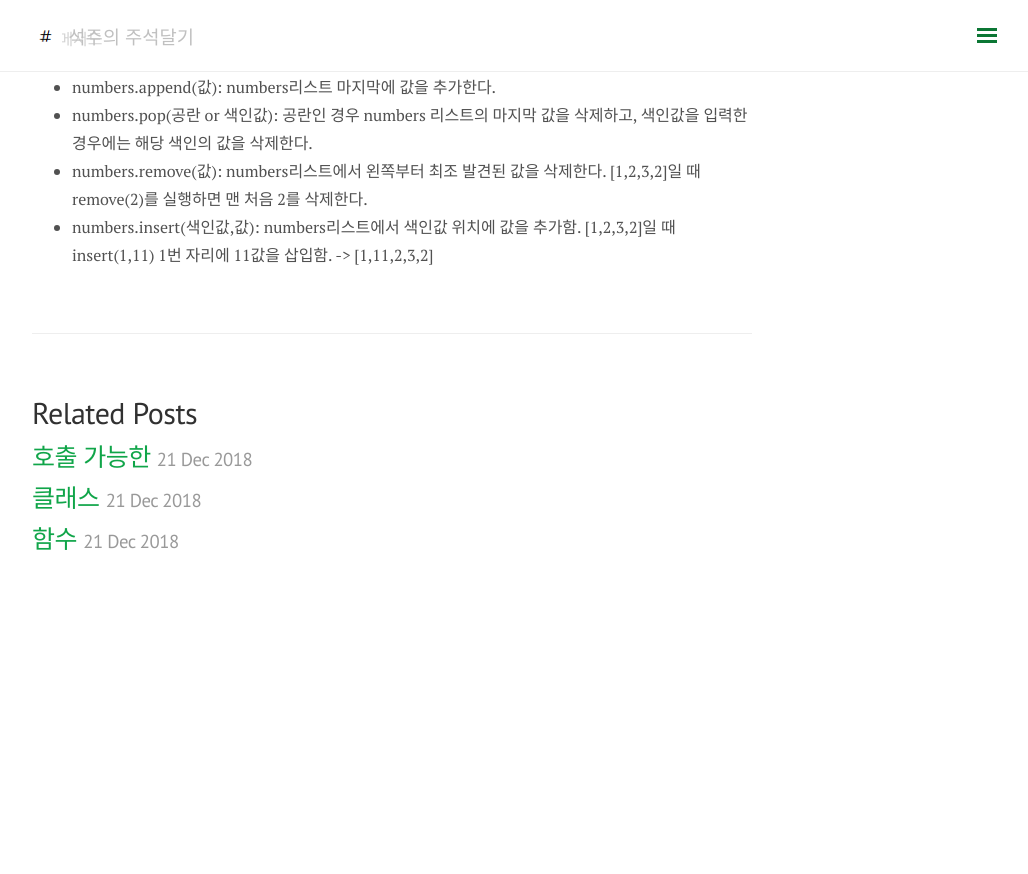
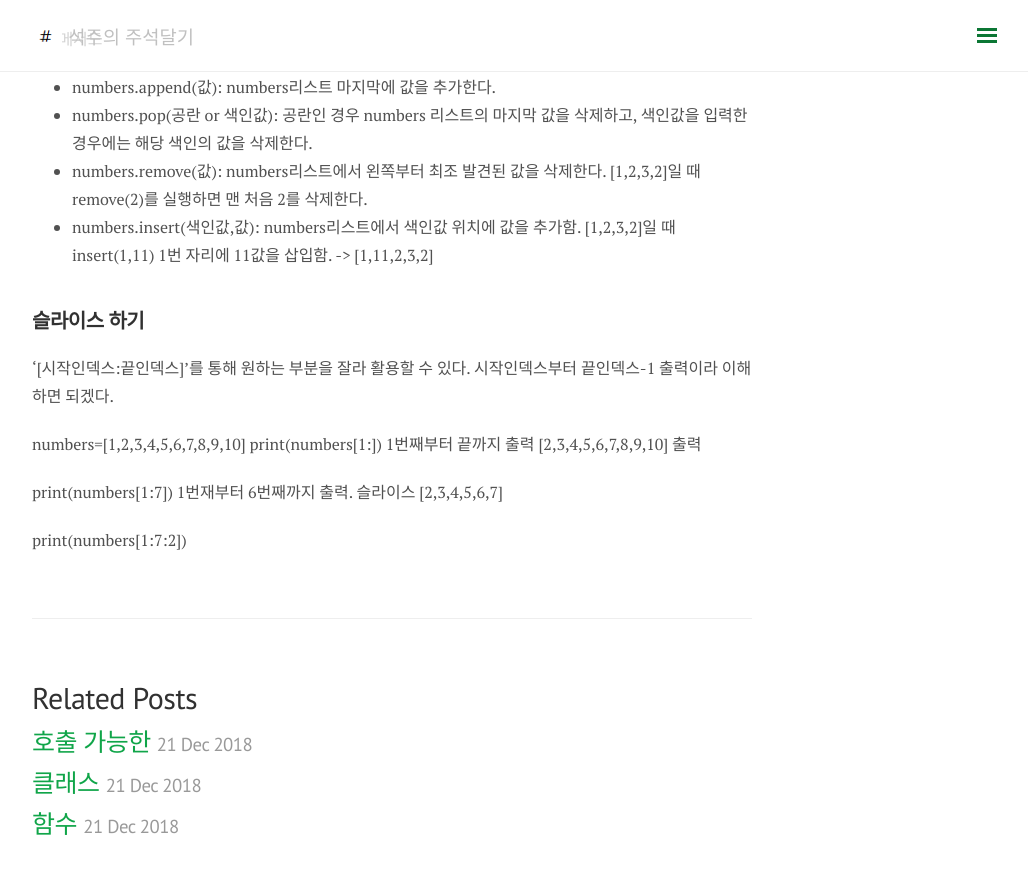
Before and after one commit to somefood/somefood.github.io, a Jekyll site: the page built from _posts/Python/2018-12-21-02structure.md, in a window 1280 px wide and 900 px high, scrolled down 1160 px. Shown: the top 874 px of the window, without its empty margins (248-1276 px from the left). Built offline with Jekyll 4.4.1, drawn with Linux system fonts in a browser that asks for light colours; nearby versions of some CDN libraries; comment, search, counter and statistics services are not loaded; before the commit the page ends 1775 px from its top, so only the background shows below that.

Commit message:
Update 2018-12-21-02structure.md

```diff
--- a/_posts/Python/2018-12-21-02structure.md
+++ b/_posts/Python/2018-12-21-02structure.md
@@ -42,3 +42,16 @@ list 메서드
 - numbers.pop(공란 or 색인값): 공란인 경우 numbers 리스트의 마지막 값을 삭제하고, 색인값을 입력한 경우에는 해당 색인의 값을 삭제한다.
 - numbers.remove(값): numbers리스트에서 왼쪽부터 최조 발견된 값을 삭제한다. [1,2,3,2]일 때 remove(2)를 실행하면 맨 처음 2를 삭제한다.
 - numbers.insert(색인값,값): numbers리스트에서 색인값 위치에 값을 추가함. [1,2,3,2]일 때 insert(1,11) 1번 자리에 11값을 삽입함. -> [1,11,2,3,2]
+
+## 슬라이스 하기
+'[시작인덱스:끝인덱스]'를 통해 원하는 부분을 잘라 활용할 수 있다.
+시작인덱스부터 끝인덱스-1 출력이라 이해하면 되겠다.
+
+numbers=[1,2,3,4,5,6,7,8,9,10]
+print(numbers[1:]) 1번째부터 끝까지 출력
+[2,3,4,5,6,7,8,9,10] 출력
+
+print(numbers[1:7]) 1번재부터 6번째까지 출력. 슬라이스
+[2,3,4,5,6,7]
+
+print(numbers[1:7:2])
```
